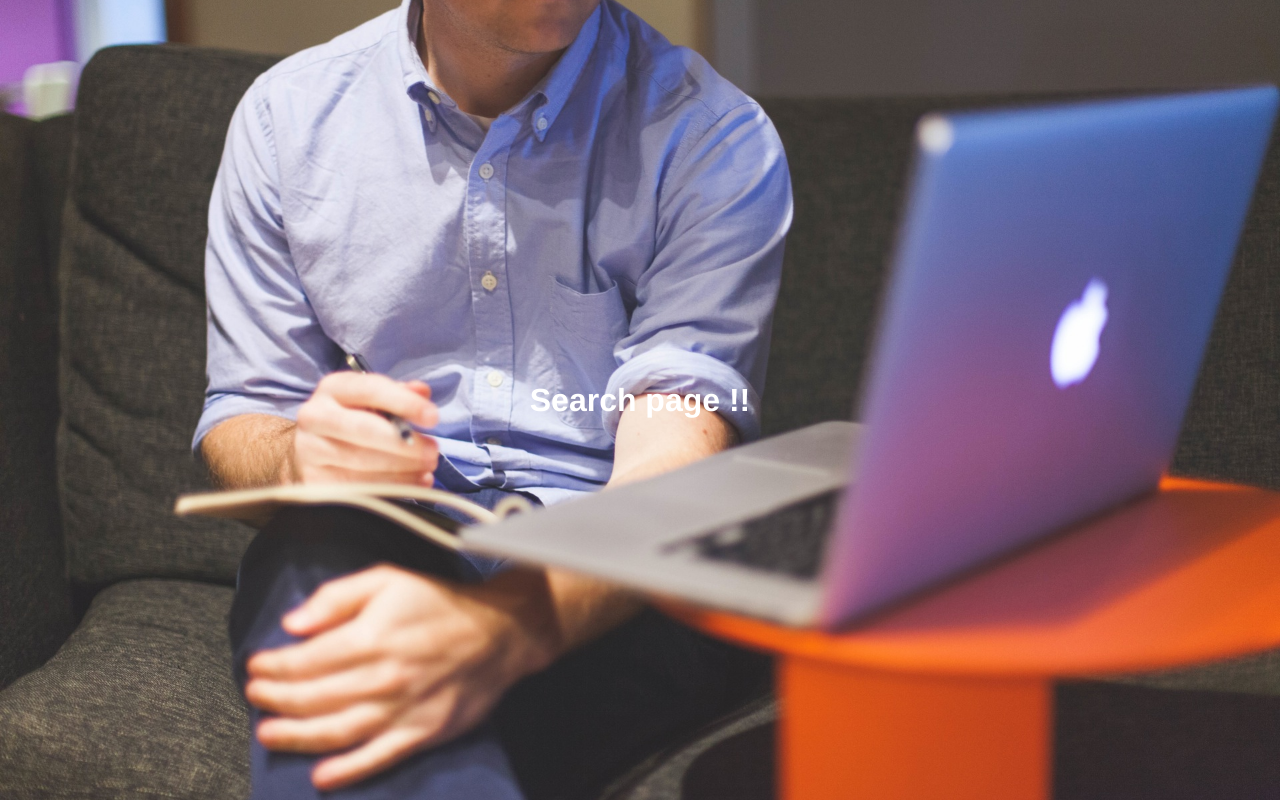
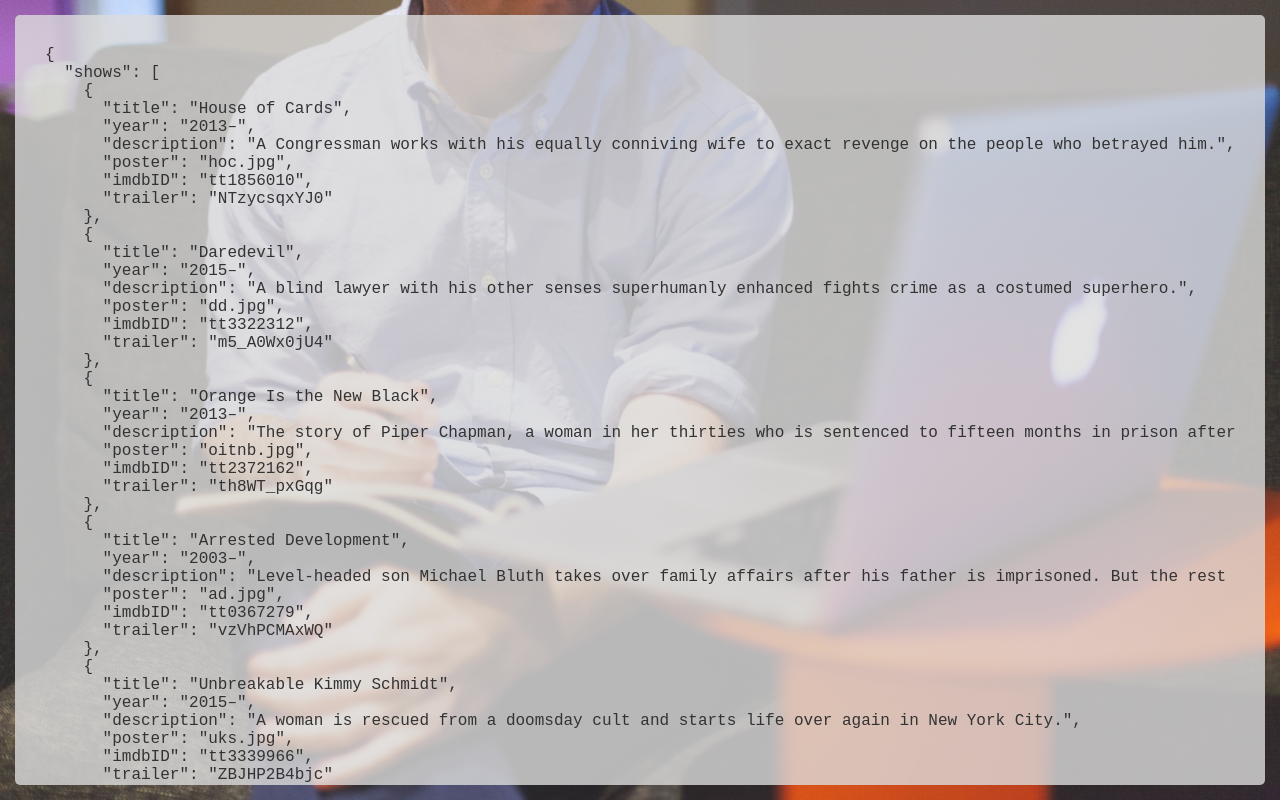
Before and after one commit to alenthomas/todo-app-reactjs, a React (Create React App) app: page /search in a window 1280 px wide. Built offline with nearby package versions, Linux system fonts and the light colour scheme.

Commit message:
Populate data from json file
    - Import data from data.json
    - Display the json data in 'Search' url

```diff
--- a/src/Search.js
+++ b/src/Search.js
@@ -1,9 +1,13 @@
 import React, {Component} from 'react'
+
+import preload from './assets/data.json'
 
 class Search extends Component {
   render () {
     return (
-      <h1>Search page !!</h1>
+      <div className='search'>
+        <pre><code>{JSON.stringify(preload, null, 2)}</code></pre>
+      </div>
     )
   }
 }
--- /dev/null
+++ b/src/assets/data.json
@@ -0,0 +1,150 @@
+{
+    "shows": [{
+        "title": "House of Cards",
+        "year": "2013–",
+        "description": "A Congressman works with his equally conniving wife to exact revenge on the people who betrayed him.",
+        "poster": "hoc.jpg",
+        "imdbID": "tt1856010",
+        "trailer": "NTzycsqxYJ0"
+    }, {
+        "title": "Daredevil",
+        "year": "2015–",
+        "description": "A blind lawyer with his other senses superhumanly enhanced fights crime as a costumed superhero.",
+        "poster": "dd.jpg",
+        "imdbID": "tt3322312",
+        "trailer": "m5_A0Wx0jU4"
+    }, {
+        "title": "Orange Is the New Black",
+        "year": "2013–",
+        "description": "The story of Piper Chapman, a woman in her thirties who is sentenced to fifteen months in prison after being convicted of a decade-old crime of transporting money for her drug-dealing girlfriend.",
+        "poster": "oitnb.jpg",
+        "imdbID": "tt2372162",
+        "trailer": "th8WT_pxGqg"
+    }, {
+        "title": "Arrested Development",
+        "year": "2003–",
+        "description": "Level-headed son Michael Bluth takes over family affairs after his father is imprisoned. But the rest of his spoiled, dysfunctional family are making his job unbearable.",
+        "poster": "ad.jpg",
+        "imdbID": "tt0367279",
+        "trailer": "vzVhPCMAxWQ"
+    }, {
+        "title": "Unbreakable Kimmy Schmidt",
+        "year": "2015–",
+        "description": "A woman is rescued from a doomsday cult and starts life over again in New York City.",
+        "poster": "uks.jpg",
+        "imdbID": "tt3339966",
+        "trailer": "ZBJHP2B4bjc"
+    }, {
+        "title": "Marco Polo",
+        "year": "2014–",
+        "description": "In a world replete with greed, betrayal, sexual intrigue and rivalry, \"Marco Polo\" is based on the famed explorer's adventures in Kublai Khan's court in 13th century China.",
+        "poster": "mp.jpg",
+        "imdbID": "tt2189461",
+        "trailer": "CeUhXYmGKU4"
+    }, {
+        "title": "Bloodline",
+        "year": "2015–",
+        "description": "A family of adult siblings find that their secrets and scars are revealed when their black sheep of a brother returns home.",
+        "poster": "bl.jpg",
+        "imdbID": "tt3520702",
+        "trailer": "tRnS8FkcXNk"
+    }, {
+        "title": "BoJack Horseman",
+        "year": "2014–",
+        "description": "Meet the most beloved sitcom horse of the '90s - 20 years later. BoJack Horseman was the star of the hit TV show \"Horsin' Around,\" but today he's washed up, living in Hollywood, complaining about everything, and wearing colorful sweaters.",
+        "poster": "bh.jpg",
+        "imdbID": "tt3398228",
+        "trailer": "5sGsBoX6vUo"
+    }, {
+        "title": "Hemlock Grove",
+        "year": "2013–",
+        "description": "A teenage girl is brutally murdered, sparking a hunt for her killer. But in a town where everyone hides a secret, will they find the monster among them?",
+        "poster": "hg.jpg",
+        "imdbID": "tt2309295",
+        "trailer": "rlZUsPcChgI"
+    }, {
+        "title": "The Killing",
+        "year": "2011–",
+        "description": "A police investigation, the saga of a grieving family, and a Seattle mayoral campaign all interlock after the body of 17-year-old Rosie Larsen is found in the trunk of a submerged car.",
+        "poster": "tk.jpg",
+        "imdbID": "tt1637727",
+        "trailer": "OkbfvPeH3G0"
+    }, {
+        "title": "Love",
+        "year": "2016–",
+        "description": "A program that follows a couple who must navigate the exhilarations and humiliations of intimacy, commitment and other things they were hoping to avoid.",
+        "poster": "l.jpg",
+        "imdbID": "tt4061080",
+        "trailer": "Ym3LoSj9Xj8"
+    }, {
+        "title": "Master of None",
+        "year": "2015–",
+        "description": "The personal and professional life of Dev, a 30-year-old actor in New York.",
+        "poster": "mon.jpg",
+        "imdbID": "tt4635276",
+        "trailer": "6bFvb3WKISk"
+    }, {
+        "title": "Flaked",
+        "year": "2016–",
+        "description": "Will Arnett will star as a self-help guru who needs a decent amount of help himself.",
+        "poster": "f.jpg",
+        "imdbID": "tt4973548",
+        "trailer": "iKOpvm7BcOo"
+    }, {
+        "title": "Jessica Jones",
+        "year": "2015–",
+        "description": "A former superhero decides to reboot her life by becoming a private investigator.",
+        "poster": "jj.jpg",
+        "imdbID": "tt2357547",
+        "trailer": "nWHUjuJ8zxE"
+    }, {
+        "title": "Narcos",
+        "year": "2015–",
+        "description": "A chronicled look at the criminal exploits of Colombian drug lord Pablo Escobar.",
+        "poster": "n.jpg",
+        "imdbID": "tt2707408",
+        "trailer": "U7elNhHwgBU"
+    }, {
+        "title": "Wet Hot American Summer: First Day of Camp",
+        "year": "2015–",
+        "description": "Follow the counselors and campers on their first day at Camp Firewood in the summer of 1981.",
+        "poster": "whas.jpg",
+        "imdbID": "tt4341500",
+        "trailer": "PLlMTn_Jzok"
+    }, {
+        "title": "Club de Cuervos",
+        "year": "2015–",
+        "description": "When the patriarch of a prominent family dies, his heirs battle to determine who will gain control of his beloved soccer team: The Cuervos of Nuevo Toledo.",
+        "poster": "cdc.jpg",
+        "imdbID": "tt4680240",
+        "trailer": "TvUVBVRlCV8"
+    }, {
+        "title": "Making a Murderer",
+        "year": "2015–",
+        "description": "Filmed over a 10-year period, Making a Murderer is an unprecedented real-life thriller about Steven Avery, a DNA exoneree who, while in the midst of exposing corruption in local law enforcement, finds himself the prime suspect in a grisly new crime.",
+        "poster": "mam.jpg",
+        "imdbID": "tt5189670",
+        "trailer": "qxgbdYaR_KQ"
+    }, {
+        "title": "Sense8",
+        "year": "2015–",
+        "description": "A group of people around the world are suddenly linked mentally, and must find a way to survive being hunted by those who see them as a threat to the world's order.",
+        "poster": "s8.jpg",
+        "imdbID": "tt2431438",
+        "trailer": "riLgCIvE9aU"
+    }, {
+        "title": "Fuller House",
+        "year": "2016–",
+        "description": "D.J. Tanner-Fuller is a widow and mother of three. Things become too much to handle, so she asks for help from her sister Stephanie and her best friend Kimmy.",
+        "poster": "fh.jpg",
+        "imdbID": "tt3986586",
+        "trailer": "CXuGLswn2l0"
+    }, {
+        "title": "w/ Bob & David",
+        "year": "2016–",
+        "description": "Bob and David emerge from the time machine they entered sixteen years ago and are reunited with the cast of Mr. Show.",
+        "poster": "wbd.jpg",
+        "imdbID": "tt4574708",
+        "trailer": "QyZ9l8anS9I"
+    }]
+}
```
